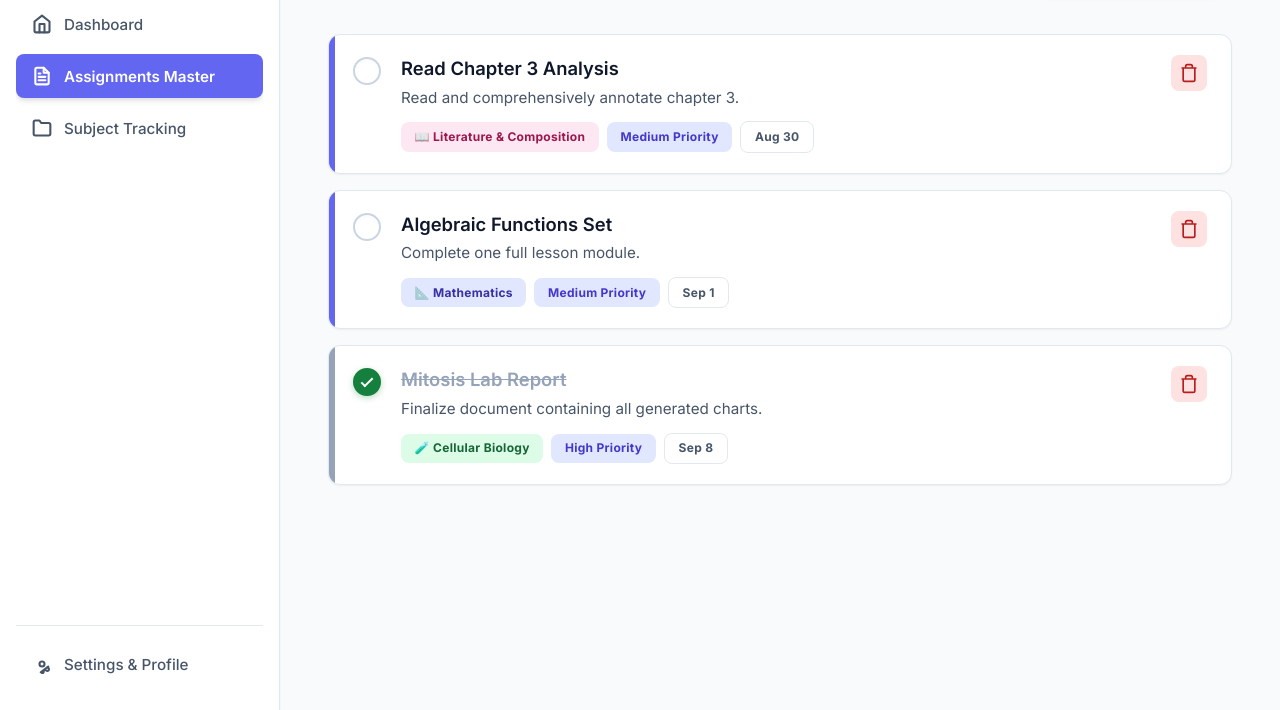
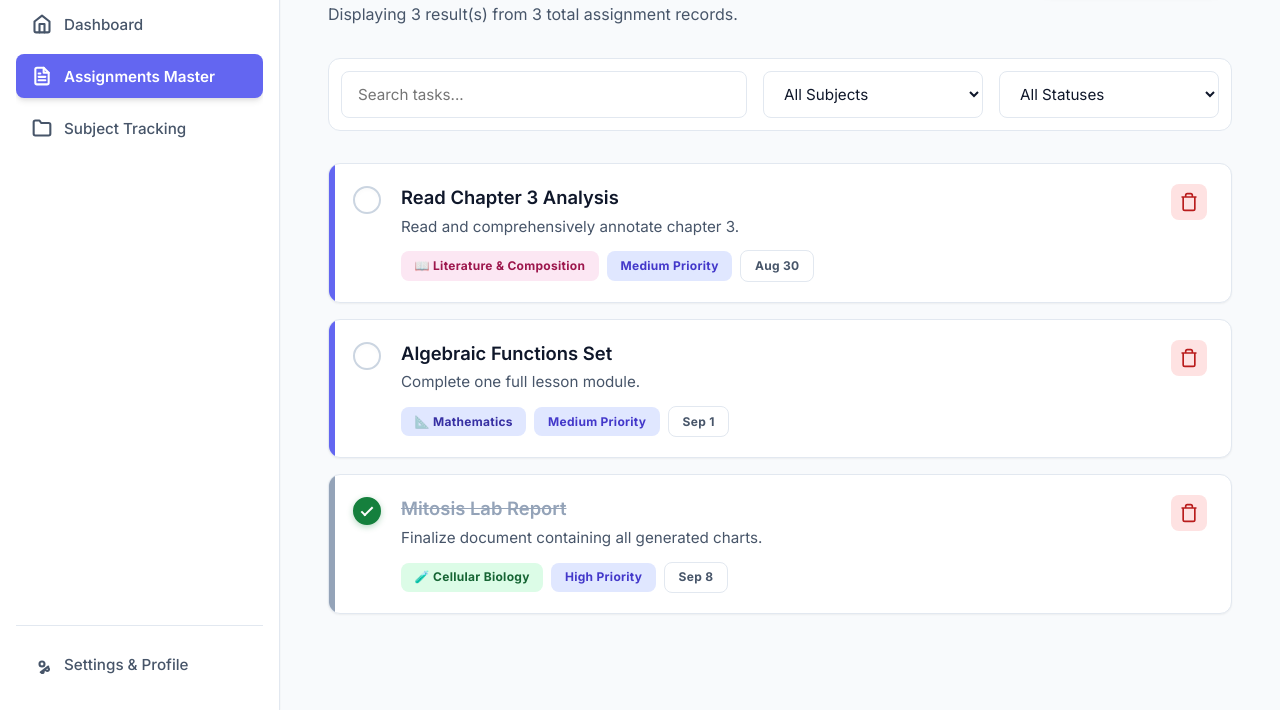
Before and after one commit to danielsan712d/Scholarly, a plain HTML site: page index.html in a window 1280 px wide. Both pictures are taken after a click on the button "Assignments Master". Shown: the part 90-800 px from the top of the page. Drawn offline with Linux system fonts and the light colour scheme.

Commit message:
Update title and improve filter functionality

```diff
--- a/index.html
+++ b/index.html
@@ -3,7 +3,7 @@
 <head>
     <meta charset="UTF-8">
     <meta name="viewport" content="width=device-width, initial-scale=1.0">
-    <title>Scholarly - Advanced Professional Edition</title>
+    <title>Scholarly - Maximum Expansion Architecture</title>
 
     <!--
         ========================================================================
@@ -31,7 +31,7 @@
             --theme-primary-hover: #4f46e5;
             --theme-primary-active: #4338ca;
             --theme-primary-light: rgba(99, 102, 241, 0.1);
-            --theme-primary-lighter: rgba(99, 102, 241, 0.05);
+            --theme-primary-lighter: rgba(99, 102, 241, 0.04);
 
             /* Surface & Background Colors */
             --bg-body: #f8fafc;
@@ -174,9 +174,9 @@
         textarea {
             font-family: inherit;
             color: inherit;
-            outline: none;
-            border: none;
-            background: none;
+            outline-style: none;
+            border-style: none;
+            background-color: transparent;
         }
 
         button {
@@ -184,7 +184,7 @@
         }
 
         a {
-            text-decoration: none;
+            text-decoration-line: none;
             color: inherit;
         }
 
@@ -444,9 +444,6 @@
             color: var(--text-primary);
         }
 
-        /*
-         * UPDATED: Make deletion buttons permanently visible
-         */
         .button-danger-subtle {
             background-color: var(--status-error-bg);
             color: var(--status-error-text);
@@ -458,7 +455,7 @@
             display: flex;
             align-items: center;
             justify-content: center;
-            opacity: 1; /* Made permanently visible */
+            opacity: 1;
             transition-property: all;
             transition-duration: var(--transition-fast);
         }
@@ -742,6 +739,16 @@
             border-style: solid;
             border-color: var(--border-medium);
             color: var(--text-secondary);
+        }
+
+        .assignment-filter-bar {
+            display: flex;
+            gap: var(--space-4);
+            margin-bottom: var(--space-8);
+            background: var(--bg-surface-primary);
+            padding: var(--space-3);
+            border-radius: var(--radius-xl);
+            border: 1px solid var(--border-medium);
         }
 
         .configuration-panel {
@@ -1088,6 +1095,17 @@
                     </div>
                     <button class="button-base button-primary" onclick="ScholarlyApplicationManager.openModalInterface('task')">+ Create Assignment</button>
                 </header>
+
+                <div class="assignment-filter-bar">
+                    <input type="text" class="form-input-control" id="ui-filter-search" placeholder="Search tasks..." style="flex: 2;">
+                    <select class="form-input-control" id="ui-filter-subject" style="flex: 1;"><option value="all">All Subjects</option></select>
+                    <select class="form-input-control" id="ui-filter-status" style="flex: 1;">
+                        <option value="all">All Statuses</option>
+                        <option value="active">Active</option>
+                        <option value="done">Completed</option>
+                        <option value="overdue">Overdue</option>
+                    </select>
+                </div>
 
                 <div class="task-items-container" id="ui-container-all-tasks-list"></div>
             </section>
@@ -1307,7 +1325,7 @@
          * Handles local persistence, DOM rendering, state mutations, and settings.
          */
 
-        const STORAGE_KEY = 'scholarly_pro_database_v4';
+        const STORAGE_KEY = 'scholarly_pro_database_v6';
         const SYSTEM_CONTEXT_DATE = "2026-09-01";
 
         const THEME_PALETTE = [
@@ -1316,7 +1334,7 @@
         ];
 
         const FACTORY_SEED_DATA = {
-            metadata: { version: "4.0.0", lastInitialized: new Date().toISOString() },
+            metadata: { version: "6.0.0", lastInitialized: new Date().toISOString() },
             settings: {
                 displayName: "danielsan712d",
                 themeColor: "#6366f1",
@@ -1328,7 +1346,6 @@
                 { id: "sub_beta", name: "Literature & Composition", teacher: "Ms. Garcia", icon: "📖", colorClass: "eng" },
                 { id: "sub_gamma", name: "Cellular Biology", teacher: "Dr. Patel", icon: "🧪", colorClass: "bio" }
             ],
-            groups: [],
             tasks: [
                 { id: "tsk_001", title: "Read Chapter 3 Analysis", desc: "Read and comprehensively annotate chapter 3.", subjectId: "sub_beta", priority: "Medium", date: "2026-08-30", time: "09:00", isCompleted: false },
                 { id: "tsk_002", title: "Algebraic Functions Set", desc: "Complete one full lesson module.", subjectId: "sub_alpha", priority: "Medium", date: "2026-09-01", time: "10:00", isCompleted: false },
@@ -1450,6 +1467,13 @@
                     });
                 });
 
+                // Add real-time filtering listeners
+                const filterInputs = ['ui-filter-search', 'ui-filter-subject', 'ui-filter-status'];
+                filterInputs.forEach(id => {
+                    const el = document.getElementById(id);
+                    if (el) el.addEventListener('input', () => this.renderAssignmentsMasterView());
+                });
+
                 document.getElementById('ui-global-modal-backdrop').addEventListener('click', (event) => {
                     if (event.target.id === 'ui-global-modal-backdrop') this.closeModalInterfaces();
                 });
@@ -1567,7 +1591,45 @@
              * Renders the comprehensive list of assignments, factoring in Focus Mode.
              */
             renderAssignmentsMasterView() {
+                // Ensure Subject Dropdown Filter is populated correctly
+                const subjectFilterDropdown = document.getElementById('ui-filter-subject');
+                if (subjectFilterDropdown && subjectFilterDropdown.options.length <= 1) {
+                    this.database.subjects.forEach(subject => {
+                        const optionElement = document.createElement('option');
+                        optionElement.value = subject.id;
+                        optionElement.text = subject.name;
+                        subjectFilterDropdown.appendChild(optionElement);
+                    });
+                }
+
                 let filteredTaskCollection = this.database.tasks;
+
+                // Get filter values securely
+                const searchNode = document.getElementById('ui-filter-search');
+                const subjectNode = document.getElementById('ui-filter-subject');
+                const statusNode = document.getElementById('ui-filter-status');
+
+                const searchStringQuery = searchNode ? searchNode.value.toLowerCase() : '';
+                const subjectIdQuery = subjectNode ? subjectNode.value : 'all';
+                const statusQuery = statusNode ? statusNode.value : 'all';
+
+                filteredTaskCollection = filteredTaskCollection.filter(task => {
+                    const matchesSearchText = task.title.toLowerCase().includes(searchStringQuery) ||
+                                              (task.desc && task.desc.toLowerCase().includes(searchStringQuery));
+
+                    const matchesSubjectFilter = subjectIdQuery === 'all' || task.subjectId === subjectIdQuery;
+
+                    let matchesStatusFilter = true;
+                    if (statusQuery === 'active') {
+                        matchesStatusFilter = !task.isCompleted;
+                    } else if (statusQuery === 'done') {
+                        matchesStatusFilter = task.isCompleted;
+                    } else if (statusQuery === 'overdue') {
+                        matchesStatusFilter = !task.isCompleted && task.date < SYSTEM_CONTEXT_DATE;
+                    }
+
+                    return matchesSearchText && matchesSubjectFilter && matchesStatusFilter;
+                });
 
                 // Apply strict Focus Mode setting
                 if (this.database.settings.focusMode) {
@@ -1575,10 +1637,18 @@
                 }
 
                 const listContainerNode = document.getElementById('ui-container-all-tasks-list');
-                if (filteredTaskCollection.length > 0) {
-                    listContainerNode.innerHTML = filteredTaskCollection.map(task => this.generateTaskHtmlComponent(task, false)).join('');
-                } else {
-                    listContainerNode.innerHTML = `<div class="empty-state-message">No assignment records to display.</div>`;
+                const metricsDisplayNode = document.getElementById('ui-assignment-metrics-display');
+
+                if (metricsDisplayNode) {
+                    metricsDisplayNode.innerText = `Displaying ${filteredTaskCollection.length} result(s) from ${this.database.tasks.length} total assignment records.`;
+                }
+
+                if (listContainerNode) {
+                    if (filteredTaskCollection.length > 0) {
+                        listContainerNode.innerHTML = filteredTaskCollection.map(task => this.generateTaskHtmlComponent(task, false)).join('');
+                    } else {
+                        listContainerNode.innerHTML = `<div class="empty-state-message">No assignment records to display.</div>`;
+                    }
                 }
             }
 
@@ -1706,6 +1776,11 @@
                 if (confirm("Delete course and ALL associated assignments?")) {
                     this.database.subjects = this.database.subjects.filter(subject => subject.id !== subjectId);
                     this.database.tasks = this.database.tasks.filter(task => task.subjectId !== subjectId);
+
+                    // Reset dropdown
+                    const subDrop = document.getElementById('ui-filter-subject');
+                    if(subDrop) subDrop.innerHTML = '<option value="all">All Subjects</option>';
+
                     this.commitDatabaseToStorage();
                 }
             }
@@ -1770,6 +1845,10 @@
                     icon: document.getElementById('ui-modal-input-subject-icon').value,
                     colorClass: document.getElementById('ui-modal-input-subject-color').value
                 });
+
+                const subDrop = document.getElementById('ui-filter-subject');
+                if(subDrop) subDrop.innerHTML = '<option value="all">All Subjects</option>';
+
                 this.commitDatabaseToStorage();
                 this.closeModalInterfaces();
                 this.dispatchToastNotification("Subject Added.", "success");
```
